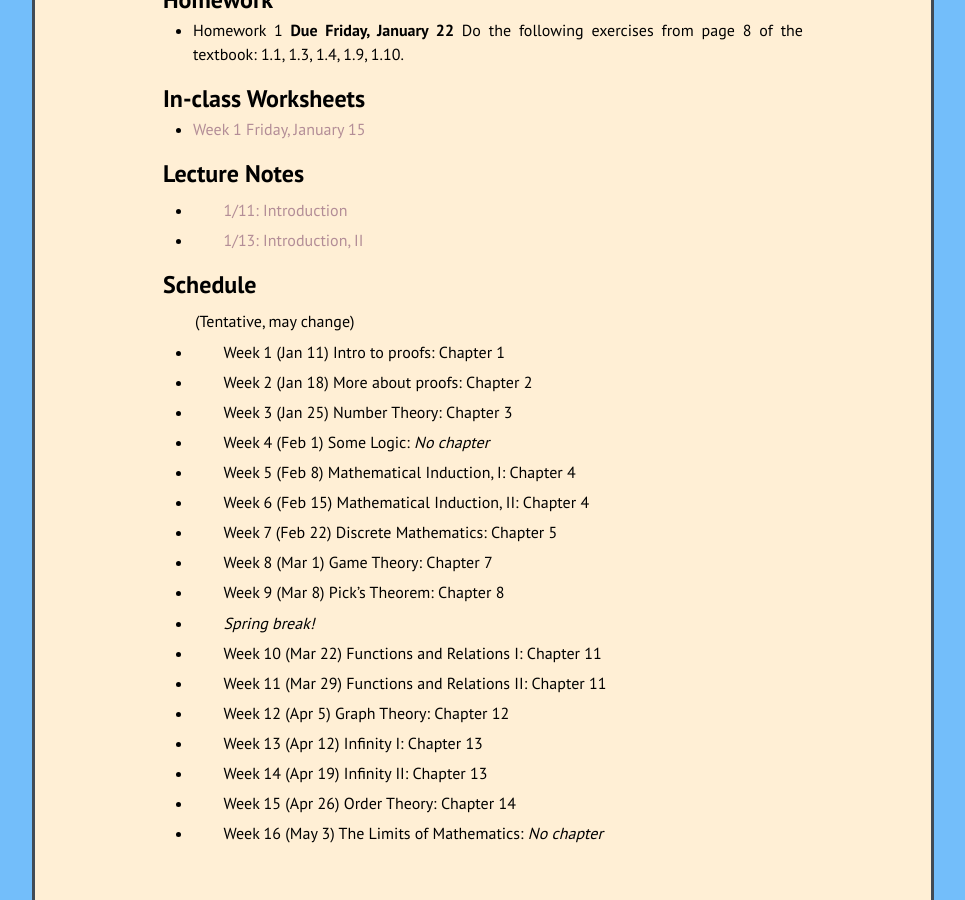
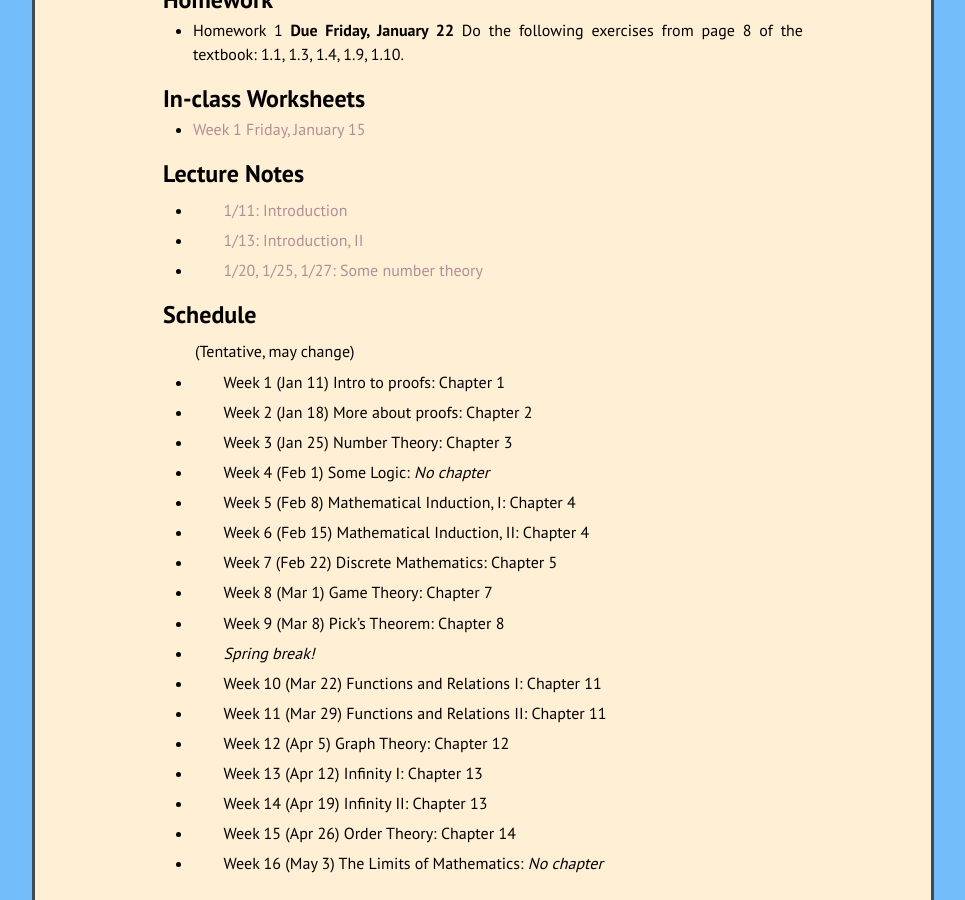
Before and after one commit to kamerynjw/kamerynjw.github.io, a Jekyll site: the page built from teaching/2021/math321.md, in a window 1280 px wide and 900 px high, scrolled down 1133 px. Shown: the whole window, without its empty margins (157-1122 px from the left). Built offline with Jekyll 4.4.1, drawn with Linux system fonts in a browser that asks for light colours; nearby versions of some CDN libraries; formulas are drawn with MathJax 3.

Commit message:
added 321 slides

```diff
--- a/teaching/2021/math321.md
+++ b/teaching/2021/math321.md
@@ -45,6 +45,8 @@ Lecture Notes
 
 * [1/13: Introduction, II]({{ page.url }}intro2.pdf)
 
+* [1/20, 1/25, 1/27: Some number theory]({{ page.url }}nt.pdf)
+
 Schedule
 --------
 
```
Also changed, not shown: 1 other file.
